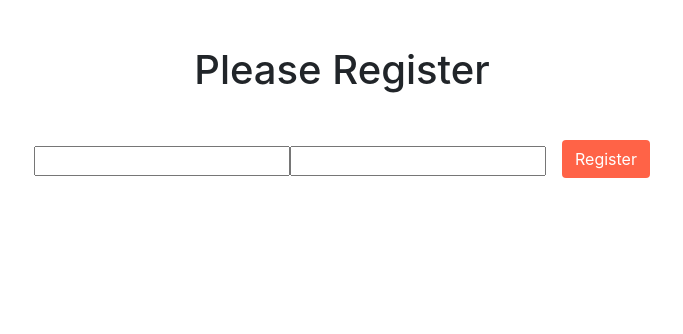
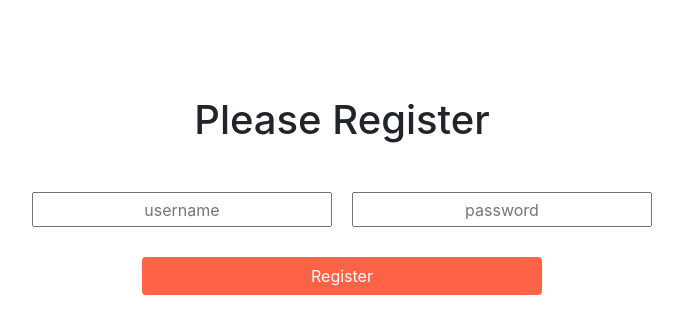
Before and after one commit to smontoro/register-login, a plain HTML site: page index.html in a window 1280 px wide. Both pictures are taken after a click on the button "Log In". Shown: the whole page, without its empty margins (298-981 px from the left). Drawn offline with nearby package versions, Linux system fonts and the light colour scheme.

Commit message:
styled form elements

```diff
--- a/css/main.css
+++ b/css/main.css
@@ -1,4 +1,27 @@
+#main {
+	padding-top: 50px;
+}
+
+
+h1 {
+	margin: 50px 0;
+}
+
+form {
+	margin: 40px 0;
+}
+
+input {
+	text-align: center;
+	margin: 10px !important;
+	width: 300px;
+	height: 35px;
+}
+
 .button-orange {
 	background-color: tomato;
 	color: white;
+	width: 36%;
+	margin-bottom: 6px;
+	margin-top: 20px;
 }
--- a/js/main.js
+++ b/js/main.js
@@ -27,11 +27,14 @@ function login() {
 	var formLogin = document.createElement("form")
 	var inputUserLogin = document.createElement("input")
 		inputUserLogin.setAttribute("id", "username")
+		inputUserLogin.setAttribute("placeholder", "username")
 	var inputPassLogin = document.createElement("input")
 		inputPassLogin.setAttribute("id", "password")
+		inputPassLogin.setAttribute("placeholder", "password")
+	var buttonDivLog = document.createElement("div")
 	var buttonLogin = document.createElement("button")
 	var buttonLoginText = document.createTextNode("Log In")
-			buttonLogin.className = "btn button-orange mb-2 ml-3"
+		buttonLogin.className = "btn button-orange"
 		buttonLogin.setAttribute("type", "button")
 		buttonLogin.setAttribute("onclick", "checkInput()")
 
@@ -40,13 +43,12 @@ function login() {
 	main.appendChild(formLogin)
 	formLogin.appendChild(inputUserLogin)
 	formLogin.appendChild(inputPassLogin)
+	formLogin.appendChild(buttonDivLog)
 	buttonLogin.appendChild(buttonLoginText)
-	formLogin.appendChild(buttonLogin)
+	buttonDivLog.appendChild(buttonLogin)
 
 	return
 }
-
-
 
 function checkInput() {
 		var username = document.getElementById("username").value
@@ -60,6 +62,7 @@ function checkInput() {
 			surprise.setAttribute("id", "surpriseImg")
 			main.appendChild(surprise)
 			document.getElementById("surpriseImg").src="cat.jpg"
+
 			return
 
 		} else if (username != user[i].username && password != user[i].password){
@@ -67,25 +70,30 @@ function checkInput() {
 			document.getElementById('main').innerHTML = '';
 			var main = document.getElementById("main")
 			var h1Reg = document.createElement("h1")
-			h1Reg.className = "my-5"
 			var h1RegText = document.createTextNode("Please Register")
 			var regForm = document.createElement("form")
 			var regUserInput = document.createElement("input")
 				regUserInput.setAttribute("id", "regUserInput")
+				regUserInput.setAttribute("placeholder", "username")
 			var regPassInput = document.createElement("input")
 				regPassInput.setAttribute("id", "regPassInput")
+				regPassInput.setAttribute("placeholder", "password")
+			var buttonDivReg = document.createElement("div")
 			var buttonReg = document.createElement("button")
 			var buttonRegText = document.createTextNode("Register")
-			buttonReg.className = "btn button-orange mb-2 ml-3"
+				buttonReg.className = "btn button-orange"
 				buttonReg.setAttribute("type", "button")
 				buttonReg.setAttribute("onclick", "register()")
+
 			h1Reg.appendChild(h1RegText)
 			main.appendChild(h1Reg)
 			main.appendChild(regForm)
 			regForm.appendChild(regUserInput)
 			regForm.appendChild(regPassInput)
+			regForm.appendChild(buttonDivReg)
 			buttonReg.appendChild(buttonRegText)
-			regForm.appendChild(buttonReg)
+			buttonDivReg.appendChild(buttonReg)
+
 			return
 		}
 	}
@@ -112,11 +120,11 @@ function register() {
 
 	}
 
-
-
 	user.push(newUser)
 	alert("You are now registered. Please log in.")
 	document.getElementById('main').innerHTML = '';
 	login()
 
+////When it runs through the login function again, it forgets that newUser has  been pushed and does not log in.
+
 };
```
Lines whose indentation alone changed are shown as unchanged.
